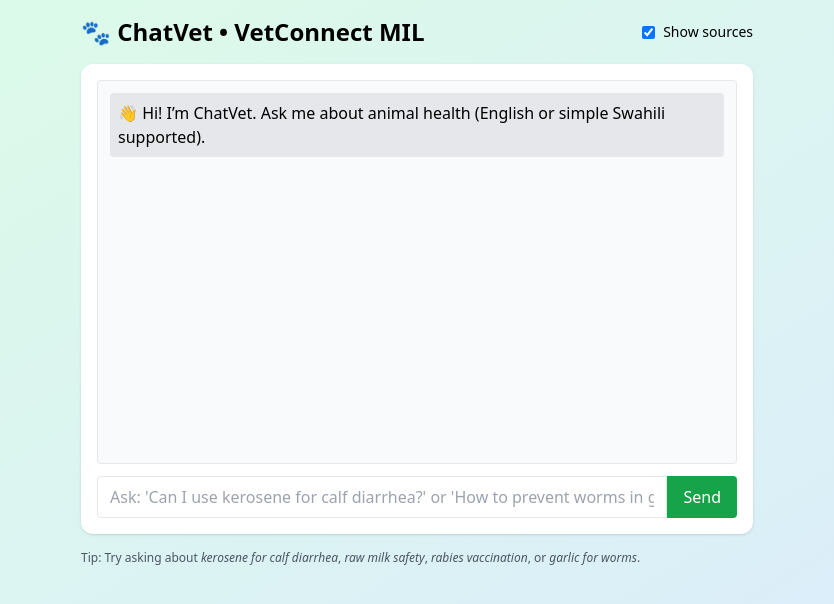
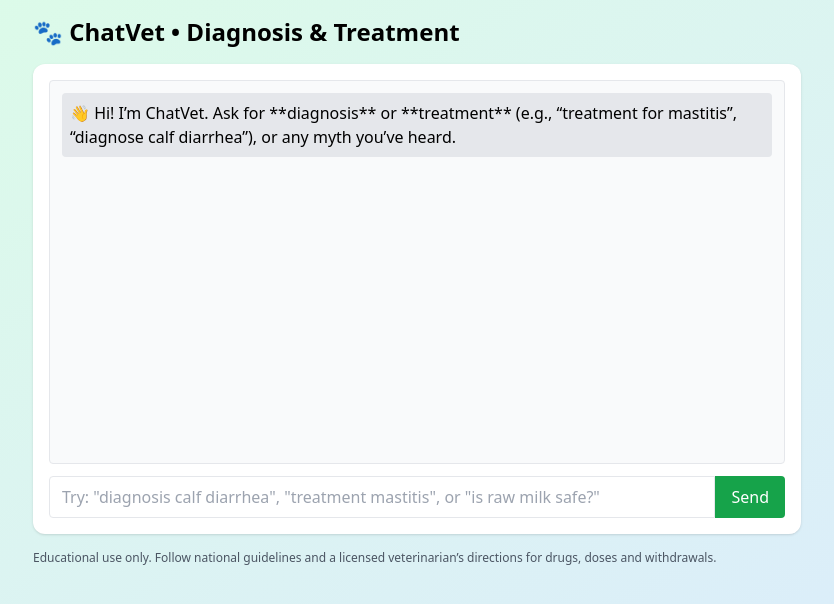
Before and after one commit to Jaybe-123456/Chatvet--mvp, a React (Vite) app: page / in a window 1280 px wide. Shown: the top 604 px of the page, without its empty margins (223-1057 px from the left). Built offline with nearby package versions, Linux system fonts and the light colour scheme.

Commit message:
Update App.jsx

```diff
--- a/src/App.jsx
+++ b/src/App.jsx
@@ -1,101 +1,96 @@
 // src/App.jsx
-import { useState, useEffect } from "react"
-import kb from "./data/vet_knowledge.json"
-import { findBestAnswer } from "./lib/search"
+import { useState } from "react"
+import myths from "./data/vet_knowledge.json"
+import conditions from "./data/vet_conditions.json"
+import { findBestAnswer, findBestCondition } from "./lib/search"
 
-function App() {
+function renderCondition(c){
+  if(!c) return "🤖 I’m not sure yet. Consult a certified vet for urgent issues."
+  const lines = []
+  lines.push(`🩺 **Diagnosis & Treatment: ${titleCase(c.condition)} (${titleCase(c.species)})**`)
+  if (c.aka?.length) lines.push(`_Also known as:_ ${c.aka.join(", ")}`)
+  if (c.key_signs?.length) lines.push(`**Key signs:** ${c.key_signs.join("; ")}`)
+  if (c.red_flags?.length) lines.push(`**Red flags (urgent vet):** ${c.red_flags.join("; ")}`)
+  if (c.field_diagnosis?.length) lines.push(`**Field diagnosis steps:**\n- ${c.field_diagnosis.join("\n- ")}`)
+  if (c.recommended_tests?.length) lines.push(`**Recommended tests:** ${c.recommended_tests.join("; ")}`)
+  if (c.treatment_firstline?.length) lines.push(`**First-line treatment:**\n- ${c.treatment_firstline.join("\n- ")}`)
+  if (c.treatment_adjunct?.length) lines.push(`**Adjuncts:**\n- ${c.treatment_adjunct.join("\n- ")}`)
+  if (c.dosing_notes?.length) lines.push(`**Dosing/notes:**\n- ${c.dosing_notes.join("\n- ")}`)
+  if (c.supportive_care?.length) lines.push(`**Supportive care:** ${c.supportive_care.join("; ")}`)
+  if (c.prevention?.length) lines.push(`**Prevention:** ${c.prevention.join("; ")}`)
+  if (c.sources?.length) lines.push(`🔎 **Sources:** ${c.sources.join(" • ")}`)
+  lines.push("\n⚠️ This information is educational. Always follow local regulations and a licensed veterinarian’s advice.")
+  return lines.join("\n")
+}
+
+function titleCase(s){ return s.replace(/\b\w/g, m => m.toUpperCase()) }
+
+export default function App(){
   const [messages, setMessages] = useState([
-    { from: "bot", text: "👋 Hi! I’m ChatVet. Ask me about animal health (English or simple Swahili supported)." }
+    { from:"bot", text:"👋 Hi! I’m ChatVet. Ask for **diagnosis** or **treatment** (e.g., “treatment for mastitis”, “diagnose calf diarrhea”), or any myth you’ve heard." }
   ])
   const [input, setInput] = useState("")
-  const [showSource, setShowSource] = useState(true)
 
-  useEffect(() => {
-    // ensure localStorage bucket exists
-    if (!localStorage.getItem("chatvet_unknown")) {
-      localStorage.setItem("chatvet_unknown", JSON.stringify([]))
+  function handleSend(){
+    const q = input.trim()
+    if(!q) return
+    const next = [{ from:"user", text:q }]
+
+    // 1) Try myth KB first if question looks like a remedy/claim
+    const looksLikeMyth = /(use|can i|remedy|true|myth|salt|kerosene|garlic|raw milk|holy water)/i.test(q)
+    const mythHit = looksLikeMyth ? findBestAnswer(q, myths) : null
+
+    // 2) Otherwise try clinical KB
+    const clinicalHit = findBestCondition(q, conditions)
+
+    let reply
+    if (mythHit){
+      reply = `${mythHit.farmer_friendly}\n\n🔎 Source: ${mythHit.source}\n\n💡 Ask: “diagnosis for ${mythHit.topic}” or “treatment for ${mythHit.topic}” to see clinical guidance.`
+    } else if (clinicalHit){
+      reply = renderCondition(clinicalHit)
+    } else {
+      reply = "🤖 I’m not sure yet. Try asking: “diagnosis calf diarrhea” or “treatment mastitis” or “is kerosene safe for calves?”"
+      // optionally log unknowns here
     }
-  }, [])
 
-  function logUnknown(q) {
-    try {
-      const arr = JSON.parse(localStorage.getItem("chatvet_unknown") || "[]")
-      arr.push({ q, ts: Date.now() })
-      localStorage.setItem("chatvet_unknown", JSON.stringify(arr))
-    } catch {}
-  }
-
-  function formatReply(item) {
-    if (!item) return "🤖 I’m not sure yet. I’m learning. Please consult a certified vet for urgent issues."
-    const base = `${item.farmer_friendly}`
-    return showSource ? `${base}\n🔎 Source: ${item.source}` : base
-  }
-
-  function handleSend() {
-    const q = input.trim()
-    if (!q) return
-
-    const userMsg = { from: "user", text: q }
-    const match = findBestAnswer(q, kb)
-    const botMsg = { from: "bot", text: formatReply(match) }
-
-    if (!match) logUnknown(q)
-
-    setMessages(prev => [...prev, userMsg, botMsg])
+    next.push({ from:"bot", text: reply })
+    setMessages(prev => [...prev, ...next])
     setInput("")
   }
 
   return (
     <div className="min-h-screen w-full bg-gradient-to-br from-green-100 to-blue-100 p-4">
-      <div className="max-w-2xl mx-auto space-y-4">
+      <div className="max-w-3xl mx-auto space-y-4">
         <header className="flex items-center justify-between">
-          <h1 className="text-2xl font-bold">🐾 ChatVet • VetConnect MIL</h1>
-          <label className="text-sm flex items-center gap-2">
-            <input
-              type="checkbox"
-              checked={showSource}
-              onChange={e => setShowSource(e.target.checked)}
-            />
-            Show sources
-          </label>
+          <h1 className="text-2xl font-bold">🐾 ChatVet • Diagnosis & Treatment</h1>
         </header>
 
         <div className="bg-white rounded-xl shadow p-4">
           <div className="h-96 overflow-y-auto border rounded p-3 space-y-2 bg-gray-50">
-            {messages.map((m, i) => (
-              <div
-                key={i}
-                className={`p-2 rounded ${m.from === "user" ? "bg-blue-200 text-right" : "bg-gray-200 text-left"}`}
-                style={{ whiteSpace: "pre-wrap" }}
-              >
+            {messages.map((m,i)=>(
+              <div key={i}
+                   className={`p-2 rounded ${m.from==="user"?"bg-blue-200 text-right":"bg-gray-200 text-left"}`}
+                   style={{ whiteSpace:"pre-wrap" }}>
                 {m.text}
               </div>
             ))}
           </div>
-
           <div className="flex mt-3">
             <input
               value={input}
-              onChange={e => setInput(e.target.value)}
-              onKeyDown={e => e.key === "Enter" && handleSend()}
+              onChange={e=>setInput(e.target.value)}
+              onKeyDown={e=>e.key==="Enter" && handleSend()}
               className="flex-1 border rounded-l px-3 py-2"
-              placeholder="Ask: 'Can I use kerosene for calf diarrhea?' or 'How to prevent worms in goats?'"
+              placeholder='Try: "diagnosis calf diarrhea", "treatment mastitis", or "is raw milk safe?"'
             />
-            <button
-              onClick={handleSend}
-              className="bg-green-600 text-white px-4 rounded-r"
-            >
-              Send
-            </button>
+            <button onClick={handleSend} className="bg-green-600 text-white px-4 rounded-r">Send</button>
           </div>
         </div>
 
-        <div className="text-xs text-gray-600">
-          <p>Tip: Try asking about <em>kerosene for calf diarrhea</em>, <em>raw milk safety</em>, <em>rabies vaccination</em>, or <em>garlic for worms</em>.</p>
-        </div>
+        <p className="text-xs text-gray-600">
+          Educational use only. Follow national guidelines and a licensed veterinarian’s directions for drugs, doses and withdrawals.
+        </p>
       </div>
     </div>
   )
-}
-
-export default App
+                                                    }
```
